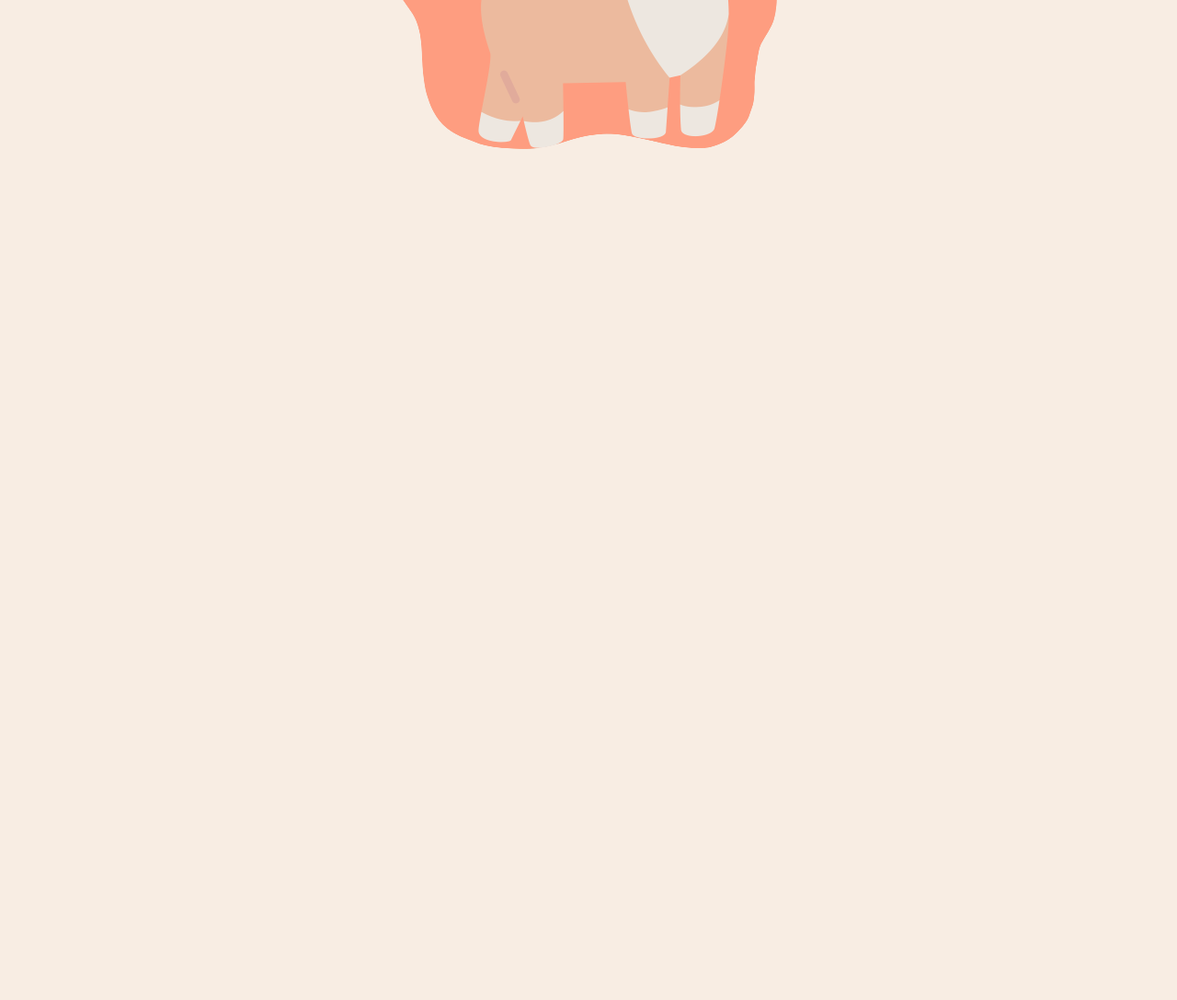
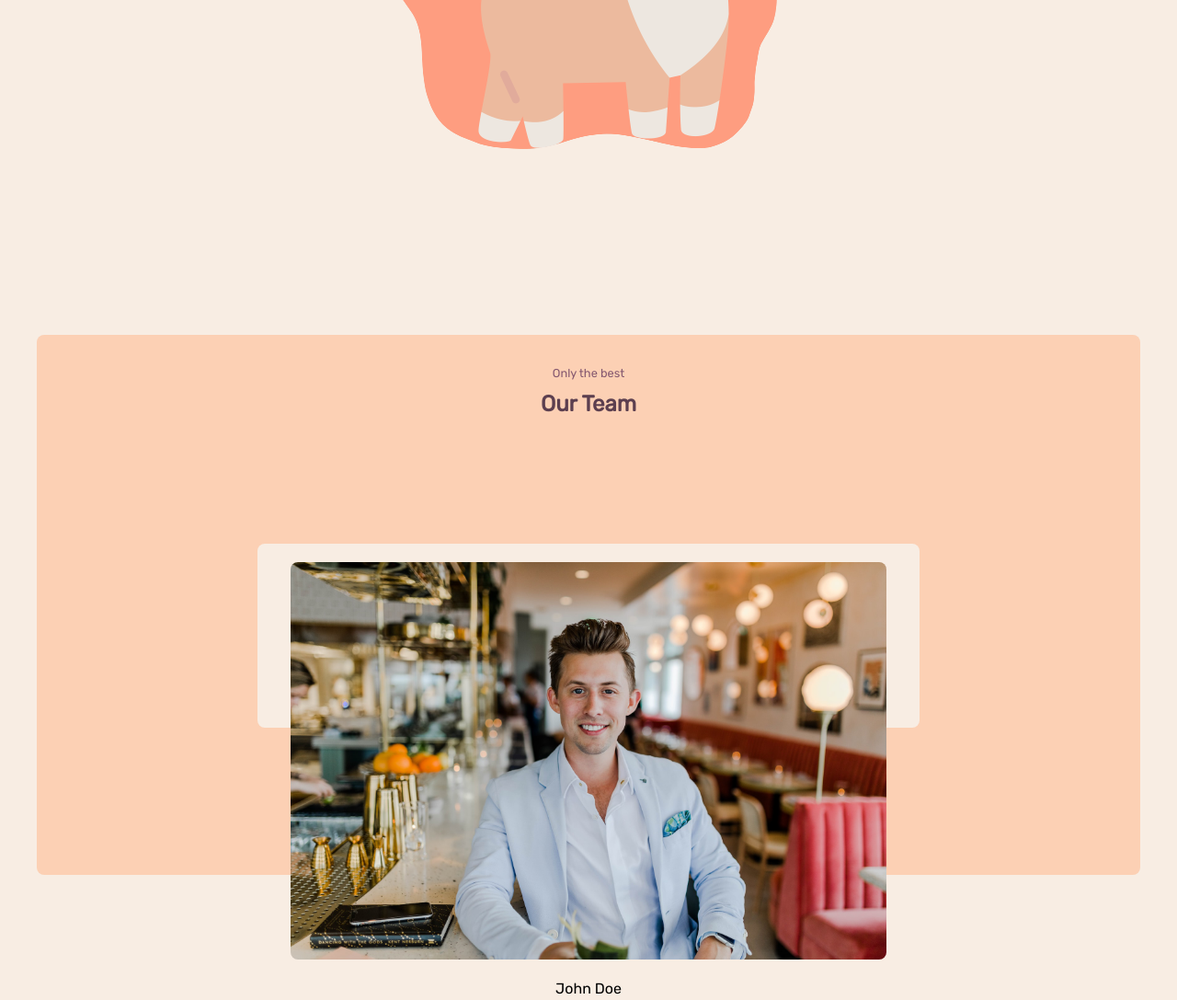
Before and after one commit to mvykool/Oh-my-dog, an Astro site in the folder oh-my-dog/: page / in a window 1280 px wide. Shown: the part 2511-3598 px from the top of the page at 92% size. Before the commit the page ends 2811 px from the top, so only its background shows below. Built offline with nearby package versions, Linux system fonts and the light colour scheme; Astro itself is replaced by a stand-in of ours.

Commit message:
added one flip card

```diff
--- /dev/null
+++ b/oh-my-dog/src/components/FlipCard.astro
@@ -0,0 +1,18 @@
+
+<!-- card 1 -->
+
+<div class="flip-card">
+    <div class="flip-card-inner">
+      <div class="flip-card-front bg-[var(--main)] rounded-lg ">
+        <img src="vet1.jpg" alt="Avatar" class="w-[90%] flex justify-center mx-auto rounded-lg mt-5">
+
+        <p class="mt-5">John Doe</p>
+      </div>
+
+
+      <div class="flip-card-back rounded-lg pt-10">
+        <p class="my-2 text-xl font-bold mx-8  border-b-2 border-[var(--primary)]">Veterinarian</p>
+        <p class="text-sm mt-5">Lorem ipsum dolor sit amet consectetur.</p>
+      </div>
+    </div>
+  </div>
--- a/oh-my-dog/src/pages/index.astro
+++ b/oh-my-dog/src/pages/index.astro
@@ -1,5 +1,6 @@
 ---
 import Cards from '../components/Cards.astro';
+import FlipCard from '../components/FlipCard.astro';
 import Layout from '../layouts/Layout.astro';
 ---
 
@@ -69,5 +70,17 @@ import Layout from '../layouts/Layout.astro';
 
 	 </section>
 
+	 <!-- staff section -->
+
+	 <section class=" mx-10 relative mb-10 pb-10 flex-col justify-center mt-36 bg-[var(--secondary)] rounded-lg">
+		<div class="flex flex-col">
+			<small class="mx-auto mt-8 mb-2 text-[var(--dark)]">Only the best</small>
+			<h1 class="font-bold text-[var(--darker)] text-2xl mx-8 mb-4 text-center ">Our Team</h1>
+		</div>
+
+		 <FlipCard/>
+
+	  </section>
+
 	</main>
 </Layout>
--- a/oh-my-dog/src/style/style.css
+++ b/oh-my-dog/src/style/style.css
@@ -25,3 +25,51 @@ hmlt, body{
     background-color: rgba(0,0,0, 0.3);
     backdrop-filter: blur(2px);
 }
+
+/*fild card section*/
+
+/* The flip card container - set the width and height to whatever you want. We have added the border property to demonstrate that the flip itself goes out of the box on hover (remove perspective if you don't want the 3D effect */
+.flip-card {
+    background-color: transparent;
+    width: 60%;
+    display: flex;
+    justify-content: center;
+    margin: 10% auto;
+    height: 200px;
+    perspective: 1000px; /* Remove this if you don't want the 3D effect */
+  }
+
+  /* This container is needed to position the front and back side */
+  .flip-card-inner {
+    position: relative;
+    width: 100%;
+    height: 100%;
+    text-align: center;
+    transition: transform 0.8s;
+    transform-style: preserve-3d;
+  }
+
+  /* Do an horizontal flip when you move the mouse over the flip box container */
+  .flip-card:hover .flip-card-inner {
+    transform: rotateY(180deg);
+
+  }
+
+
+
+  /* Position the front and back side */
+  .flip-card-front, .flip-card-back {
+    position: absolute;
+    width: 100%;
+    height: 100%;
+    -webkit-backface-visibility: hidden; /* Safari */
+    backface-visibility: hidden;
+  }
+
+
+  /* Style the back side */
+  .flip-card-back {
+    background-color: var(--dark);
+    color: white;
+    transform: rotateY(180deg);
+  }
```
Also changed, not shown: oh-my-dog/public/vet1.jpg (added).
